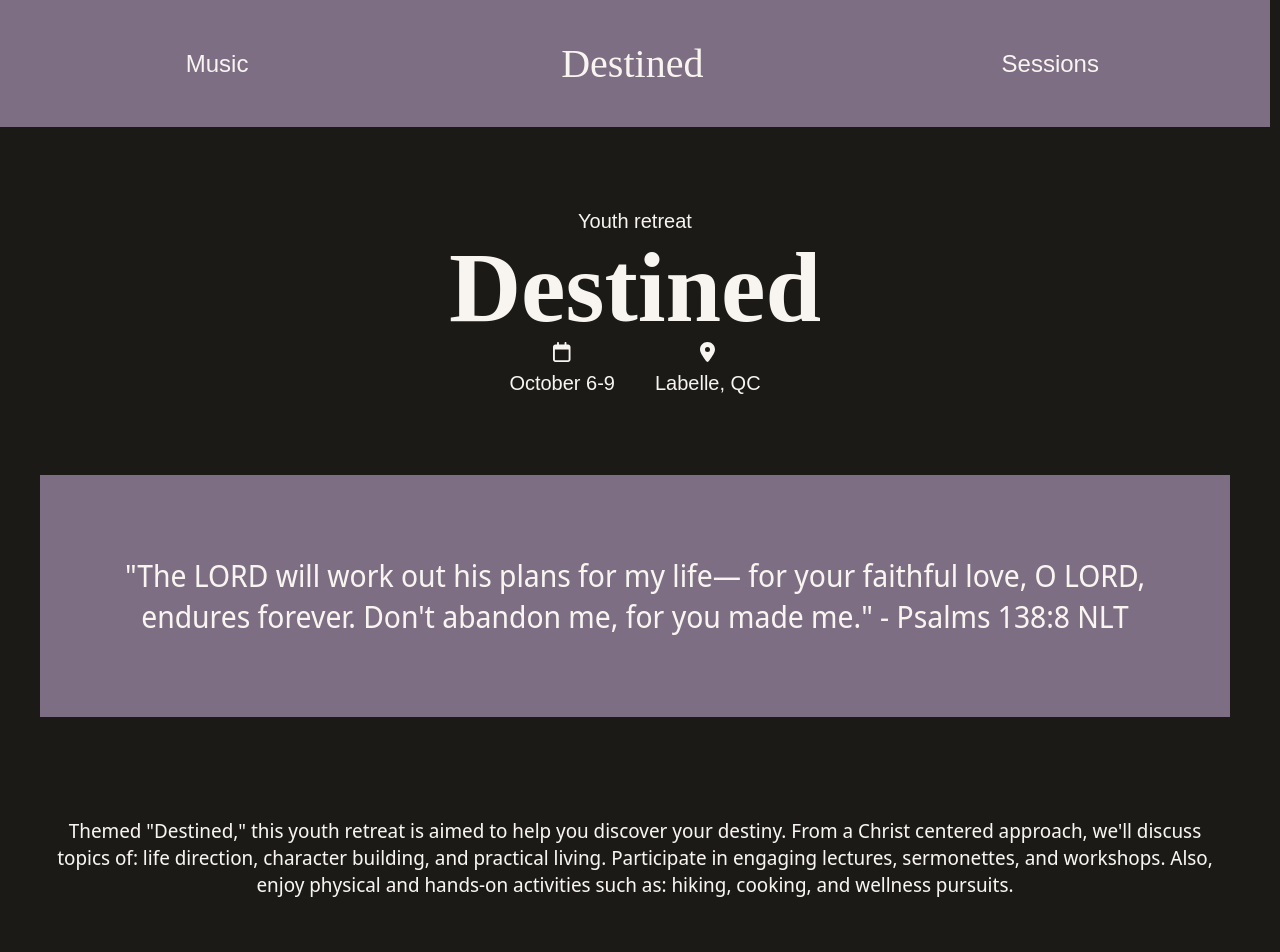
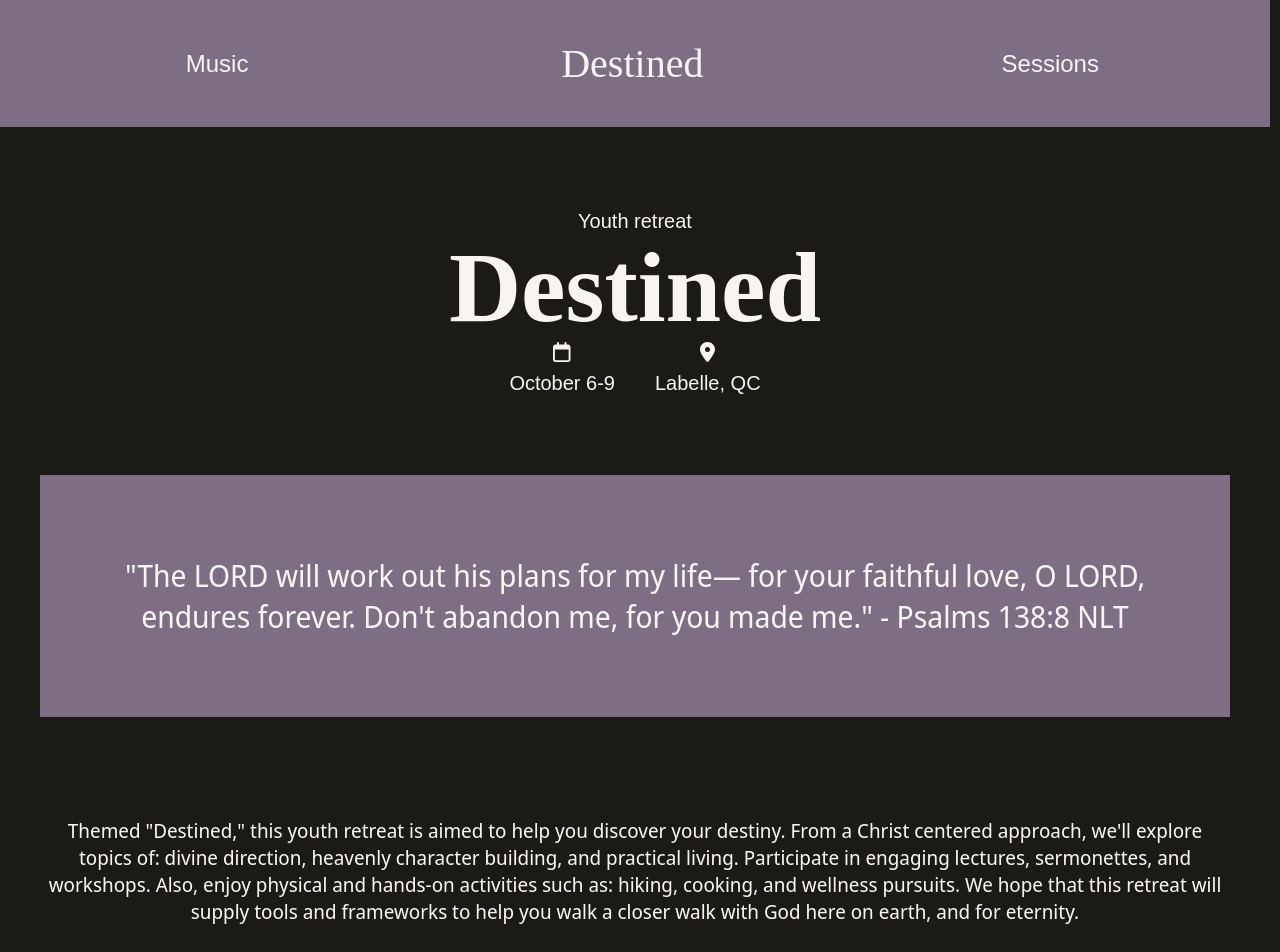
Before and after one commit to myra-grace/Destined, a React (Create React App) app: page / in a window 1280 px wide. Shown: the top 952 px of the page. Built offline with nearby package versions, Linux system fonts and the light colour scheme; a web font is replaced by a local one.

Commit message:
copy update

```diff
--- a/src/data/facilitators.json
+++ b/src/data/facilitators.json
@@ -302,8 +302,8 @@
                     "time": "14h30 to 15h30",
                     "title": "Effective Decision Making",
                     "facilitator": "Pastor Bon",
-                    "description": "How do I know what God's will is? Tips and steps to effective decision making.",
-                    "task": "Introduce yourself in relation to what you are presenting, then present a lecture and facilitate an activity/discussion points on this topic. Emphasize on making decisions based on God's will and how to know His will.",
+                    "description": "How do I know what God's will is? Tips and steps to effective decision making through divine direction.",
+                    "task": "Introduce yourself in or tell a story relation to what you are presenting, then present a lecture and facilitate an activity/discussion points on this topic. Emphasize on making decisions based on God's will and how to know His will.",
                     "session": true
                 }
             ],
@@ -323,7 +323,7 @@
                     "title": "Interpersonal Proficiency",
                     "facilitator": "Marcello Casipit",
                     "description": "How to effectively communicate with others & form long lasting connections.",
-                    "task": "Introduce yourself in relation to what you are presenting, then present a lecture and facilitate an activity/discussion points on this topic.",
+                    "task": "Introduce yourself in or tell a story relation to what you are presenting, then present a lecture and facilitate an activity/discussion points on this topic.",
                     "session": true
                 }
             ]
--- a/src/pages/Home.jsx
+++ b/src/pages/Home.jsx
@@ -29,7 +29,7 @@ export function Home() {
 
                 <p className='home__verse standard-padding container color-profile-primary standard-margin-top'>"The LORD will work out his plans for my life— for your faithful love, O LORD, endures forever. Don't abandon me, for you made me." <span>- Psalms 138:8 NLT</span></p>
 
-                <p className='home__content standard-padding'>Themed "Destined," this youth retreat is aimed to help you discover your destiny. From a Christ centered approach, we'll discuss topics of: life direction, character building, and practical living. Participate in engaging lectures, sermonettes, and workshops. Also, enjoy physical and hands-on activities such as: hiking, cooking, and wellness pursuits.</p>
+                <p className='home__content standard-padding'>Themed "Destined," this youth retreat is aimed to help you discover your destiny. From a Christ centered approach, we'll explore topics of: divine direction, heavenly character building, and practical living. Participate in engaging lectures, sermonettes, and workshops. Also, enjoy physical and hands-on activities such as: hiking, cooking, and wellness pursuits. We hope that this retreat will supply tools and frameworks to help you walk a closer walk with God here on earth, and for eternity.</p>
             </div>
 
             <Schedule />
```
